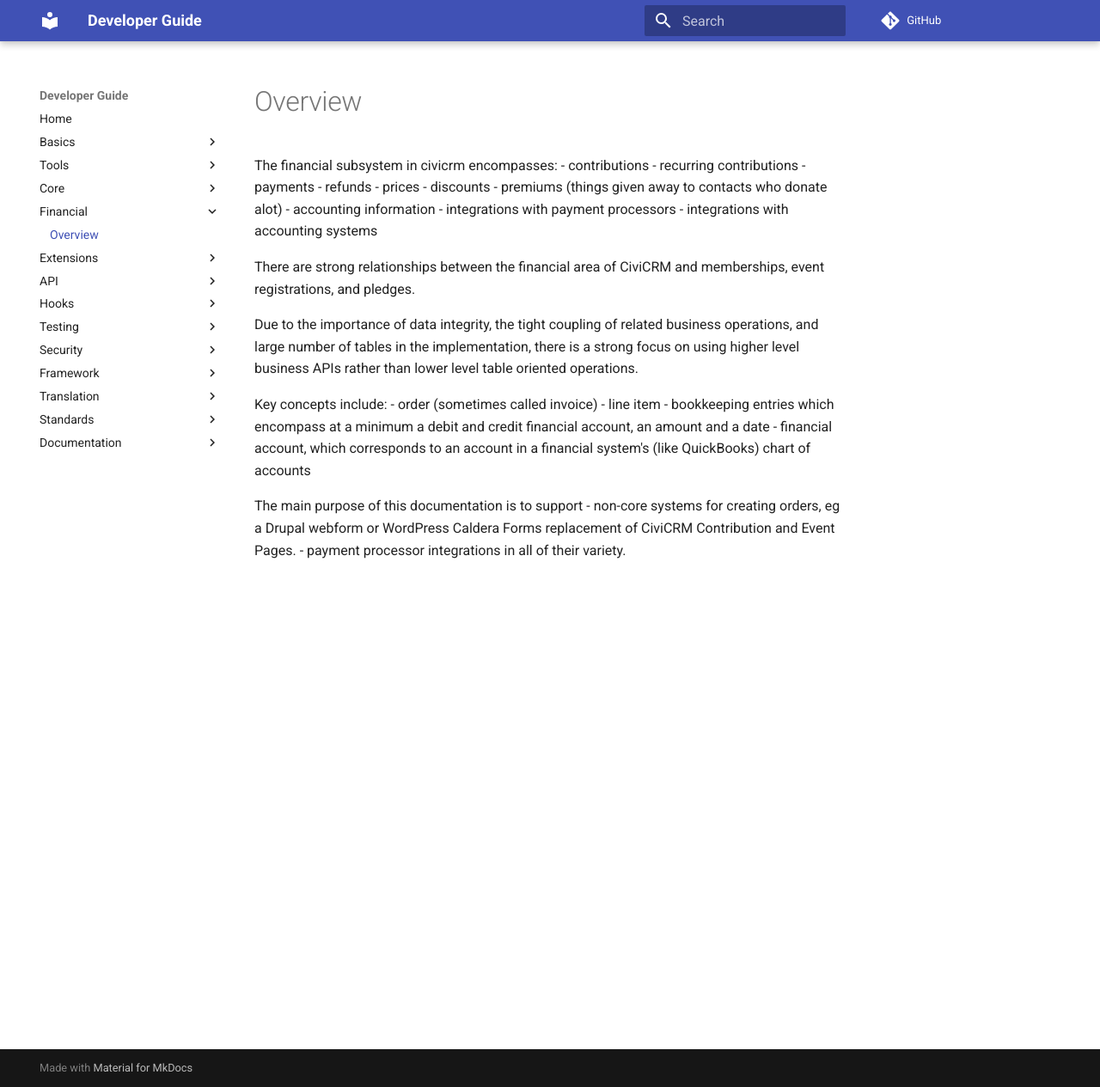
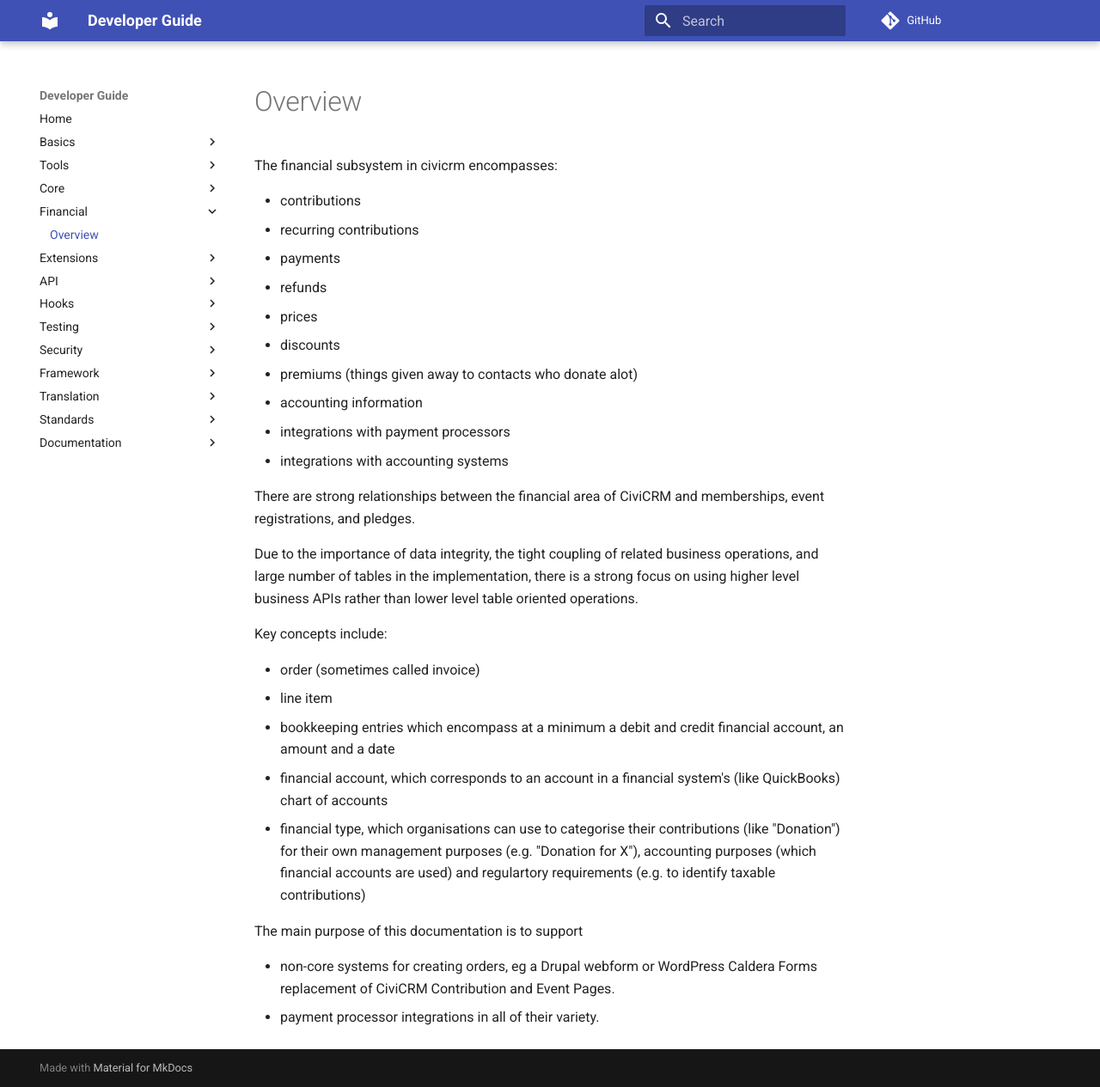
Before and after one commit to civicrm/civicrm-dev-docs, an MkDocs documentation site: the page built from docs/financial/overview.md, in a window 1280 px wide and 1265 px high. Shown: the whole window at 86% size. Built offline with MkDocs 1.6.1 and Material for MkDocs 9.7.7, drawn with Linux system fonts in a browser that asks for light colours; comment, search, counter and statistics services are not loaded; old or Windows-style settings are respelled for this version of MkDocs.

Commit message:
Suggestions

```diff
--- a/docs/financial/overview.md
+++ b/docs/financial/overview.md
@@ -1,4 +1,5 @@
 The financial subsystem in civicrm encompasses:
+
 - contributions
 - recurring contributions
 - payments
@@ -15,11 +16,14 @@ There are strong relationships between the financial area of CiviCRM and members
 Due to the importance of data integrity, the tight coupling of related business operations, and large number of tables in the implementation, there is a strong focus on using higher level business APIs rather than lower level table oriented operations.
 
 Key concepts include:
+
 - order (sometimes called invoice)
 - line item
 - bookkeeping entries which encompass at a minimum a debit and credit financial account, an amount and a date
 - financial account, which corresponds to an account in a financial system's (like QuickBooks) chart of accounts
+- financial type, which organisations can use to categorise their contributions (like "Donation") for their own management purposes (e.g. "Donation for X"), accounting purposes (which financial accounts are used) and regulartory requirements (e.g. to identify taxable contributions)
 
 The main purpose of this documentation is to support
+
 - non-core systems for creating orders, eg a Drupal webform or WordPress Caldera Forms replacement of CiviCRM Contribution and Event Pages.
 - payment processor integrations in all of their variety.
```
